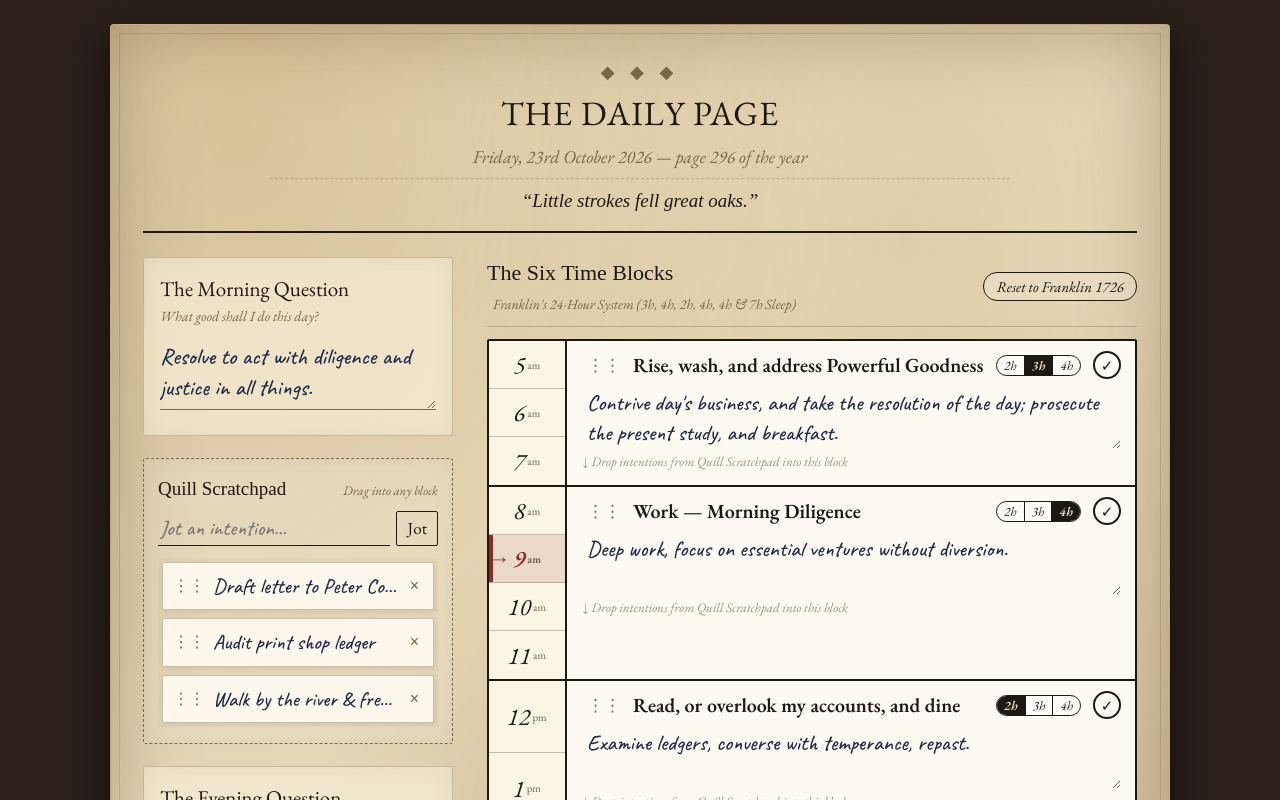
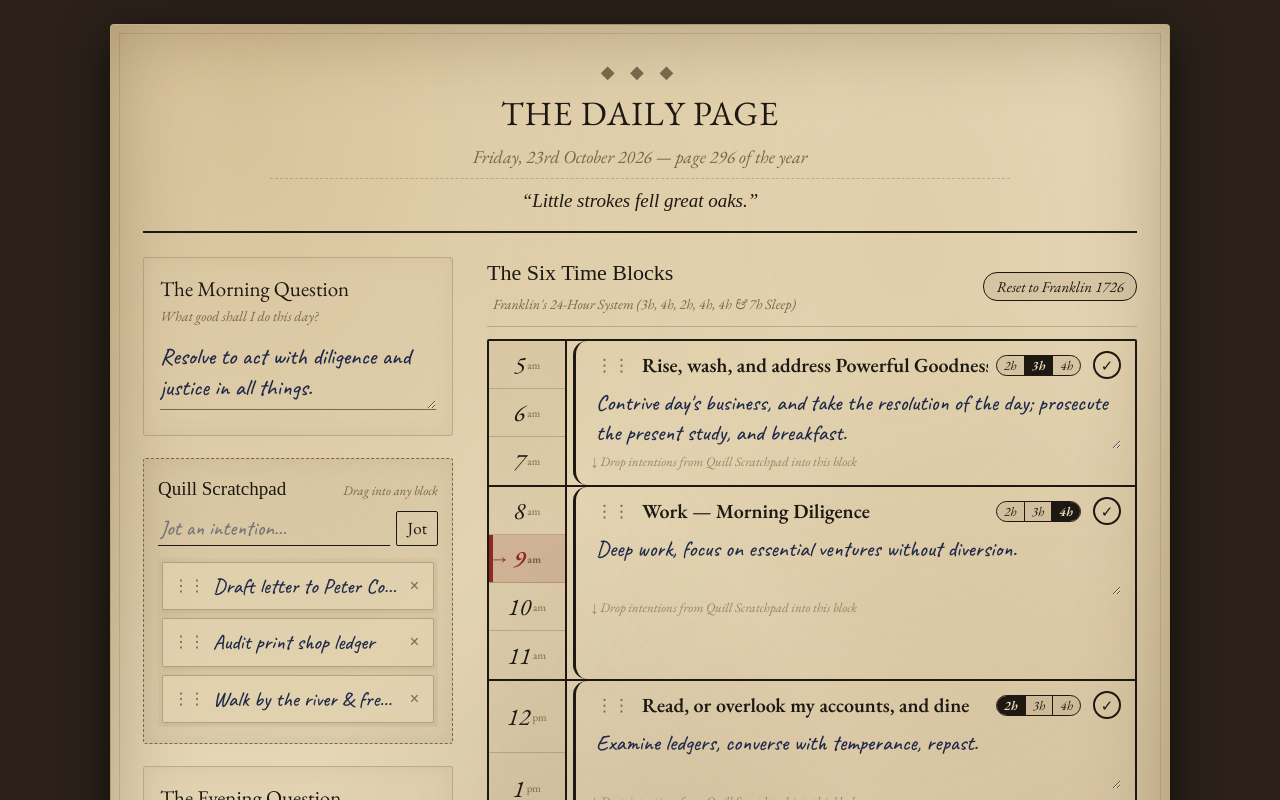
Before and after one commit to thisisvaishnav/Traker, a React (Vite) app: page / in a window 1280 px wide. Shown: the top 800 px of the page. Built offline with nearby package versions, Linux system fonts and the light colour scheme; the HTML template or start-up script is replaced by a standard one; a web font is replaced by a local one.

Commit message:
style: blend time log writing areas seamlessly with authentic parchment page background

```diff
--- a/src/index.css
+++ b/src/index.css
@@ -9,9 +9,10 @@
   --seal: #8c2b22;
   --seal-soft: rgba(140, 43, 34, 0.12);
   --pen-ink: #1f2a4a;
-  --now: rgba(140, 43, 34, 0.14);
+  --now: rgba(140, 43, 34, 0.15);
   --drop-target: rgba(140, 43, 34, 0.18);
-  --card-bg: rgba(246, 237, 214, 0.72);
+  --card-bg: rgba(220, 203, 168, 0.38);
+  --parchment-slip: rgba(230, 215, 180, 0.65);
   box-sizing: border-box;
 }
 
@@ -182,7 +183,7 @@ h1, h2, h3, .q {
 /* Quill Scratchpad / Tasks To Slot In */
 .scratchpad {
   border: 1px dashed var(--faint);
-  background: rgba(255, 255, 255, 0.18);
+  background: rgba(122, 102, 72, 0.07);
   padding: 16px 14px;
 }
 .scratchpad-header {
@@ -223,7 +224,7 @@ h1, h2, h3, .q {
   border-bottom: 2px solid var(--seal);
 }
 .quill-add-btn {
-  background: none;
+  background: transparent;
   border: 1px solid var(--ink);
   color: var(--ink);
   font-family: "EB Garamond", serif;
@@ -245,25 +246,25 @@ h1, h2, h3, .q {
   min-height: 48px;
   padding: 4px;
   border-radius: 2px;
-  background: rgba(120, 80, 20, 0.04);
+  background: rgba(120, 80, 20, 0.05);
 }
 
 .scratch-card {
-  background: #fdf8eb;
-  border: 1px solid rgba(122, 102, 72, 0.4);
+  background: var(--parchment-slip);
+  border: 1px solid rgba(122, 102, 72, 0.45);
   padding: 8px 10px;
   border-radius: 2px;
   display: flex;
   align-items: center;
   gap: 8px;
   cursor: grab;
-  box-shadow: 1px 2px 5px rgba(0, 0, 0, 0.08);
+  box-shadow: 1px 2px 4px rgba(0, 0, 0, 0.06);
   transition: transform 0.15s, box-shadow 0.15s;
   user-select: none;
 }
 .scratch-card:hover {
   transform: translateY(-1px);
-  box-shadow: 2px 4px 8px rgba(0, 0, 0, 0.12);
+  box-shadow: 2px 4px 8px rgba(0, 0, 0, 0.1);
   border-color: var(--seal);
 }
 .drag-handle {
@@ -355,7 +356,7 @@ h1, h2, h3, .q {
   align-items: center;
 }
 .pill-btn {
-  background: rgba(255, 255, 255, 0.2);
+  background: rgba(122, 102, 72, 0.12);
   border: 1px solid var(--ink);
   color: var(--ink);
   font-family: "EB Garamond", serif;
@@ -371,10 +372,10 @@ h1, h2, h3, .q {
   color: var(--paper);
 }
 
-/* Scrollable Timeline Ledger Container */
+/* Scrollable Timeline Ledger Container - Pure Parchment Blend */
 .timeline-ledger {
   border: 2px solid var(--ink);
-  background: rgba(255, 255, 255, 0.12);
+  background: transparent;
   border-radius: 2px;
   overflow: hidden;
   display: flex;
@@ -382,12 +383,12 @@ h1, h2, h3, .q {
   gap: 0;
 }
 
-/* Franklin Authentic Time Block with Hour Strip */
+/* Franklin Authentic Time Block - Matches Page Color Exactly */
 .franklin-block {
   display: grid;
   grid-template-columns: 78px 1fr;
   border-bottom: 2px solid var(--ink);
-  background: #fdfaf2;
+  background: transparent;
   position: relative;
   transition: background 0.15s ease, box-shadow 0.15s ease;
 }
@@ -406,7 +407,7 @@ h1, h2, h3, .q {
 /* Left Hour Column within the Block */
 .block-hours {
   border-right: 2px solid var(--ink);
-  background: rgba(246, 237, 214, 0.45);
+  background: rgba(122, 102, 72, 0.08);
   display: flex;
   flex-direction: column;
 }
@@ -418,7 +419,7 @@ h1, h2, h3, .q {
   justify-content: center;
   font: italic 24px "EB Garamond", serif;
   color: var(--ink);
-  border-bottom: 1px solid rgba(122, 102, 72, 0.4);
+  border-bottom: 1px solid rgba(122, 102, 72, 0.35);
   position: relative;
   user-select: none;
 }
@@ -446,12 +447,16 @@ h1, h2, h3, .q {
   font-weight: bold;
 }
 
-/* Right Content Area */
+/* Right Content Area: Written Directly on Parchment */
 .block-content {
   padding: 10px 14px 12px 16px;
   display: flex;
   flex-direction: column;
   position: relative;
+  background: transparent;
+  border-left: 3px solid var(--ink);
+  border-radius: 14px 0 0 14px;
+  margin-left: 6px;
 }
 
 /* Bracket Header */
@@ -496,10 +501,10 @@ h1, h2, h3, .q {
   border: 1px solid var(--ink);
   border-radius: 12px;
   overflow: hidden;
-  background: rgba(255, 255, 255, 0.4);
+  background: rgba(122, 102, 72, 0.12);
 }
 .dur-opt {
-  background: none;
+  background: transparent;
   border: 0;
   border-right: 1px solid var(--ink);
   font: italic 13px "EB Garamond", serif;
@@ -518,13 +523,13 @@ h1, h2, h3, .q {
   font-weight: 600;
 }
 .dur-opt:hover:not(.active) {
-  background: rgba(140, 43, 34, 0.1);
+  background: rgba(140, 43, 34, 0.12);
   color: var(--seal);
 }
 
 /* Done Checkmark Button */
 .tick-btn {
-  background: none;
+  background: transparent;
   border: 2px solid var(--ink);
   border-radius: 50%;
   width: 28px;
@@ -562,7 +567,7 @@ h1, h2, h3, .q {
   opacity: 0.65;
 }
 
-/* Textarea / Notes */
+/* Textarea / Notes: Written on Parchment Page in Fountain Pen Ink */
 .block-textarea {
   width: 100%;
   background: transparent;
@@ -579,10 +584,10 @@ h1, h2, h3, .q {
   outline: none;
 }
 .block-textarea::placeholder {
-  color: #a49474;
+  color: #9b8a6a;
 }
 
-/* Dropped Tasks List inside Block */
+/* Dropped Tasks List inside Block: Parchment Tone Slip */
 .block-tasks {
   display: flex;
   flex-direction: column;
@@ -597,7 +602,7 @@ h1, h2, h3, .q {
   font-family: "Caveat", cursive;
   font-size: 21px;
   color: var(--pen-ink);
-  background: rgba(255, 255, 255, 0.4);
+  background: rgba(122, 102, 72, 0.1);
   padding: 2px 8px;
   border-radius: 2px;
   border-left: 2px solid var(--seal);
@@ -632,7 +637,7 @@ h1, h2, h3, .q {
 .sleep-block {
   display: grid;
   grid-template-columns: 78px 1fr;
-  background: rgba(0, 0, 0, 0.06);
+  background: rgba(0, 0, 0, 0.05);
   border-top: 2px solid var(--ink);
 }
 .sleep-hours {
@@ -652,6 +657,9 @@ h1, h2, h3, .q {
   flex-direction: column;
   justify-content: center;
   padding: 16px 20px;
+  border-left: 3px solid var(--ink);
+  border-radius: 14px 0 0 14px;
+  margin-left: 6px;
 }
 .sleep-title {
   font-family: "IM Fell English", serif;
```
